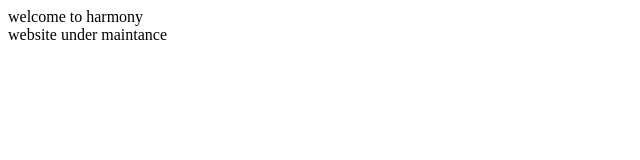
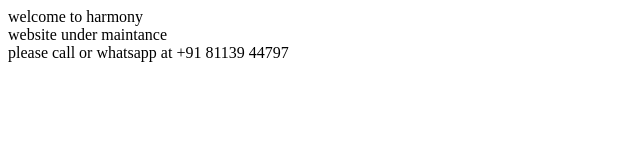
Before and after one commit to weviavek/new, a plain HTML site: page index.html in a window 1280 px wide. Shown: the whole page, without its empty margins (0-640 px from the left). Drawn offline with Linux system fonts and the light colour scheme.

Commit message:
Update index.html

```diff
--- a/index.html
+++ b/index.html
@@ -8,6 +8,7 @@
 </head>
 <body>
     welcome to harmony<br>
-website under maintance
+website under maintance<br>
+    please call or whatsapp at +91 81139 44797
 </body>
 </html>
```
